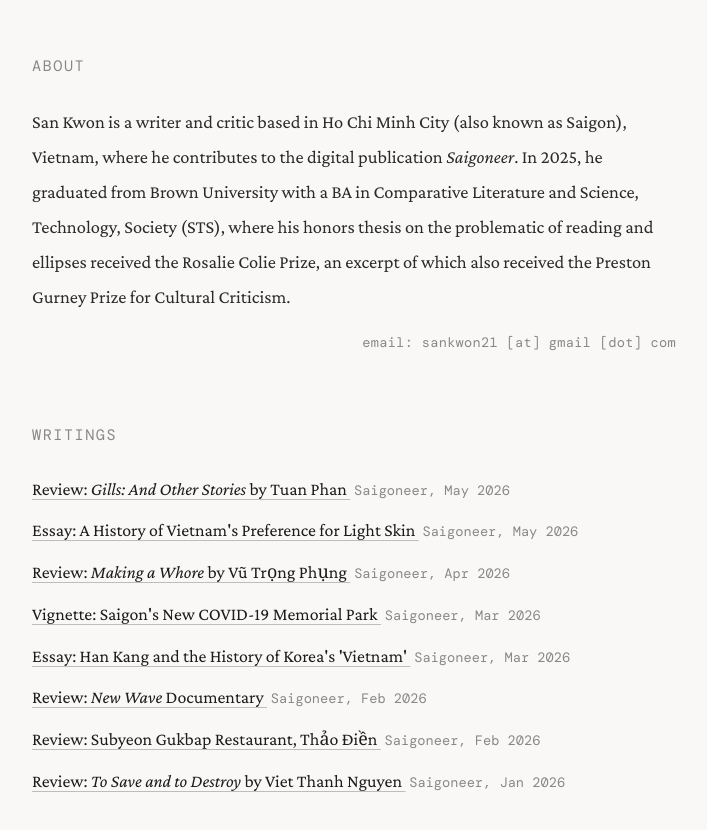
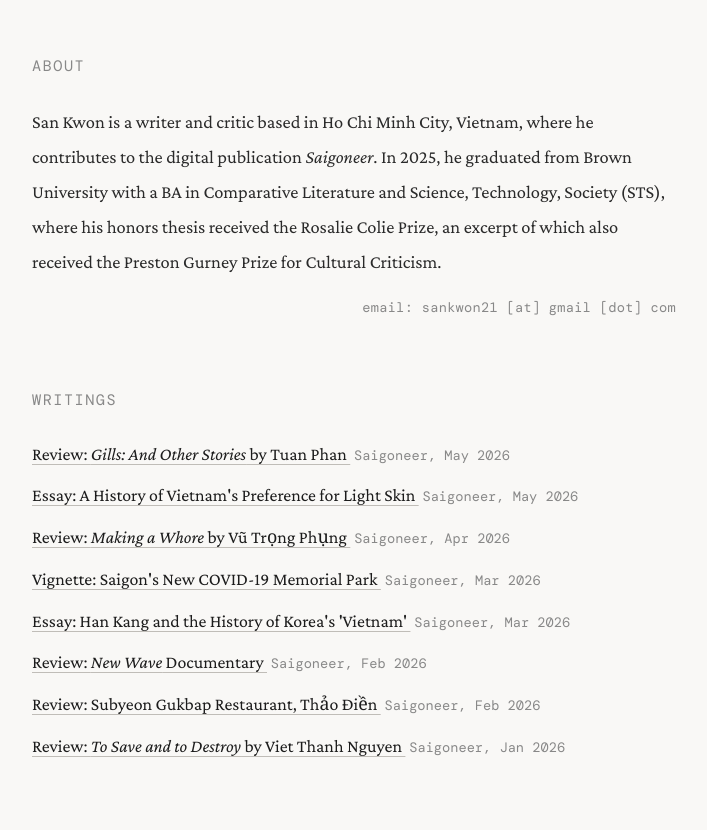
Before and after one commit to san-kwon/san-kwon.github.io, a plain HTML site: page index.html in a window 1280 px wide. Shown: the part 110-940 px from the top of the page, without its empty margins (286-993 px from the left). Drawn offline with nearby package versions, Linux system fonts and the light colour scheme; a web font is replaced by a local one.

Commit message:
Update index.html

```diff
--- a/index.html
+++ b/index.html
@@ -114,12 +114,11 @@
 <body>
   <h2>About</h2>
   <p class="bio">
-    San Kwon is a writer and critic based in Ho Chi Minh City (also known as Saigon), Vietnam,
+    San Kwon is a writer and critic based in Ho Chi Minh City, Vietnam,
     where he contributes to the digital publication <em>Saigoneer</em>.
     In 2025, he graduated from Brown University with a BA in Comparative Literature
-    and Science, Technology, Society (STS), where his honors thesis on
-    the problematic of reading and ellipses
-    received the Rosalie Colie Prize, an excerpt of which also received the Preston Gurney
+    and Science, Technology, Society (STS), where his honors thesis received
+    the Rosalie Colie Prize, an excerpt of which also received the Preston Gurney
     Prize for Cultural Criticism.
   </p>
       <p class="email">email: sankwon21 [at] gmail [dot] com</p>
```
